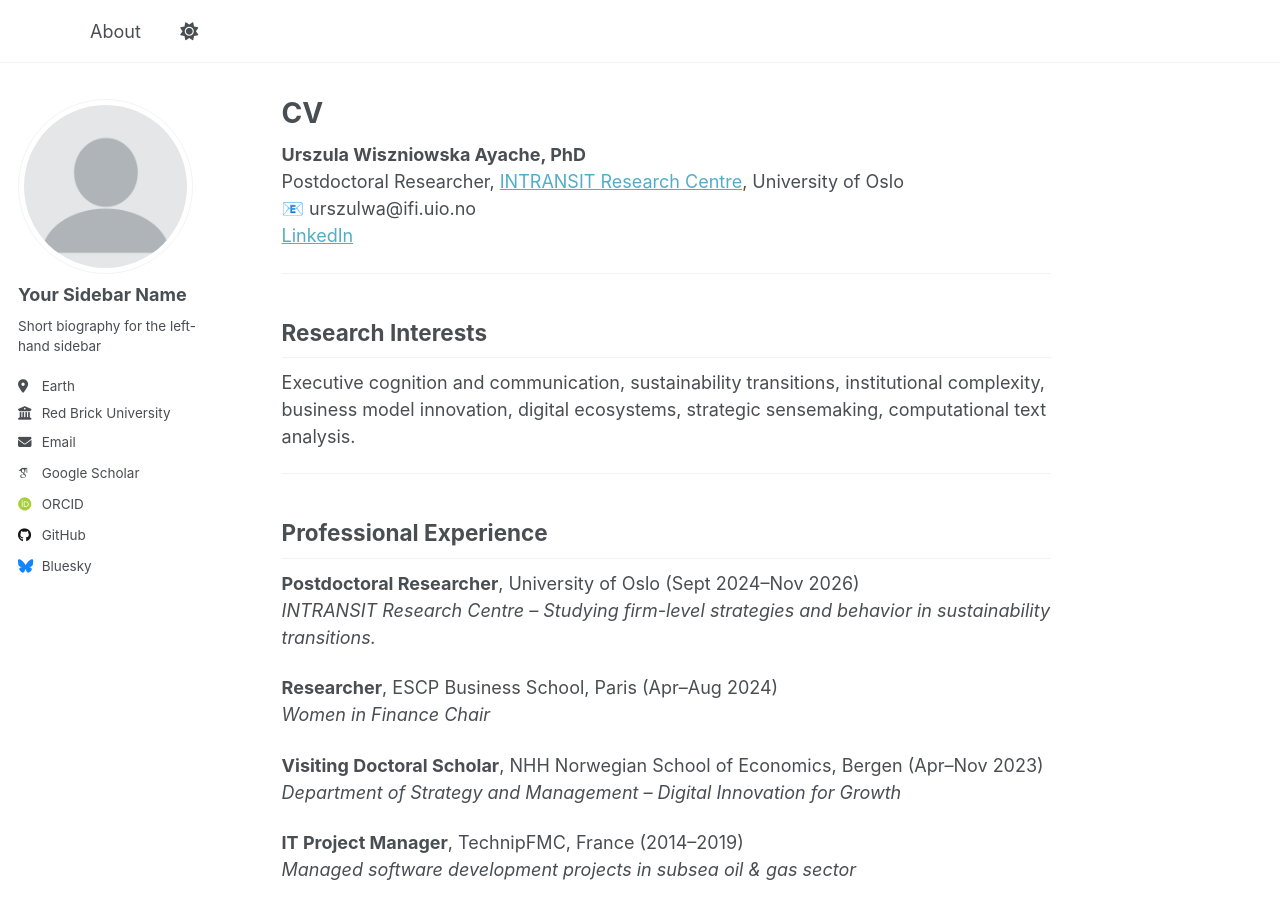
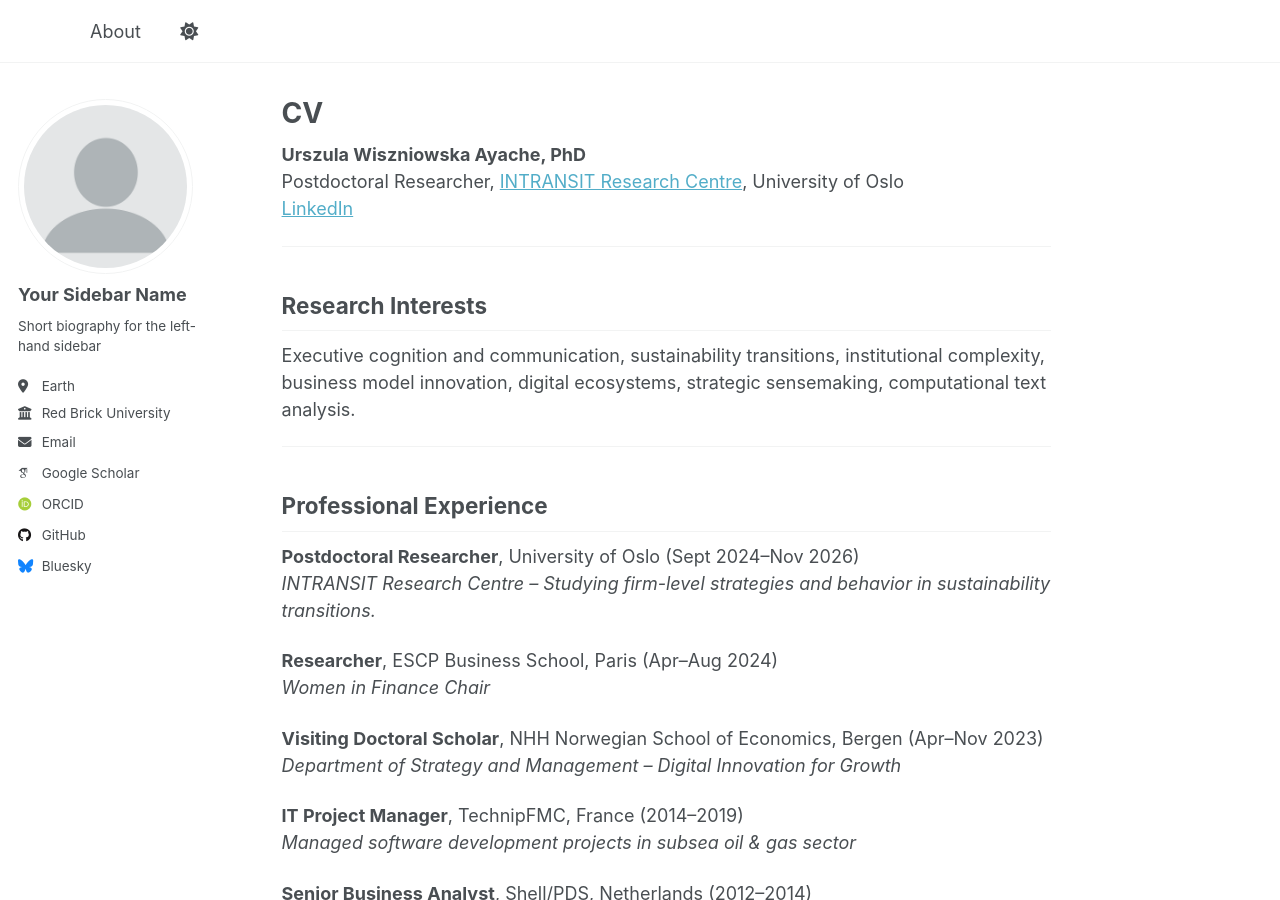
Before and after one commit to urszulawiszniowskaayache/urszulawiszniowskaayache.github.io, a Jekyll site: the page built from _pages/cv.md, in a window 1280 px wide and 900 px high. Built offline with Jekyll 4.4.1, drawn with Linux system fonts in a browser that asks for light colours; some web fonts are replaced; a script that is not in the unit is left out.

Commit message:
Update cv.md

```diff
--- a/_pages/cv.md
+++ b/_pages/cv.md
@@ -7,7 +7,6 @@ author_profile: true
 
 **Urszula Wiszniowska Ayache, PhD**
 Postdoctoral Researcher, [INTRANSIT Research Centre](https://www.sv.uio.no/tik/english/research/centre/intransit/), University of Oslo
-📧 urszulwa@ifi.uio.no
 [LinkedIn](https://www.linkedin.com/in/urszulawiszniowskaayache/)
 
 ---
```
